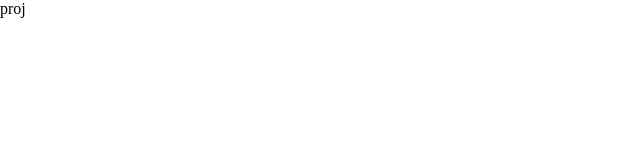
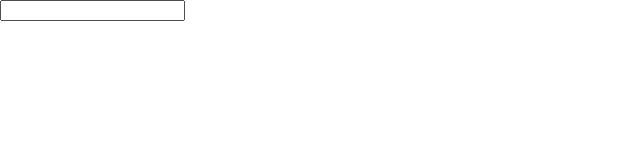
Before and after one commit to koleso8/goit-react-hw-03, a React (Vite) app: page / in a window 1280 px wide. Shown: the top 160 px of the page, without its empty margins (0-640 px from the left). Built offline with nearby package versions, Linux system fonts and the light colour scheme.

Commit message:
make search

```diff
--- a/src/App.jsx
+++ b/src/App.jsx
@@ -1,8 +1,13 @@
 import React from 'react';
 import './App.css';
+import Practice from './components/Practice';
 
 const App = () => {
-  return <div>proj</div>;
+  return (
+    <div>
+      <Practice />
+    </div>
+  );
 };
 
 export default App;
--- /dev/null
+++ b/src/components/Practice.jsx
@@ -0,0 +1,18 @@
+import { useState } from 'react';
+
+const Practice = () => {
+  const [inputValue, setInputValue] = useState('');
+
+  const handleChange = e => {
+    setInputValue(e.target.value);
+  };
+
+  return (
+    <div>
+      <input type="text" value={inputValue} onChange={handleChange} />
+      <p>{inputValue}</p>
+    </div>
+  );
+};
+
+export default Practice;
```
